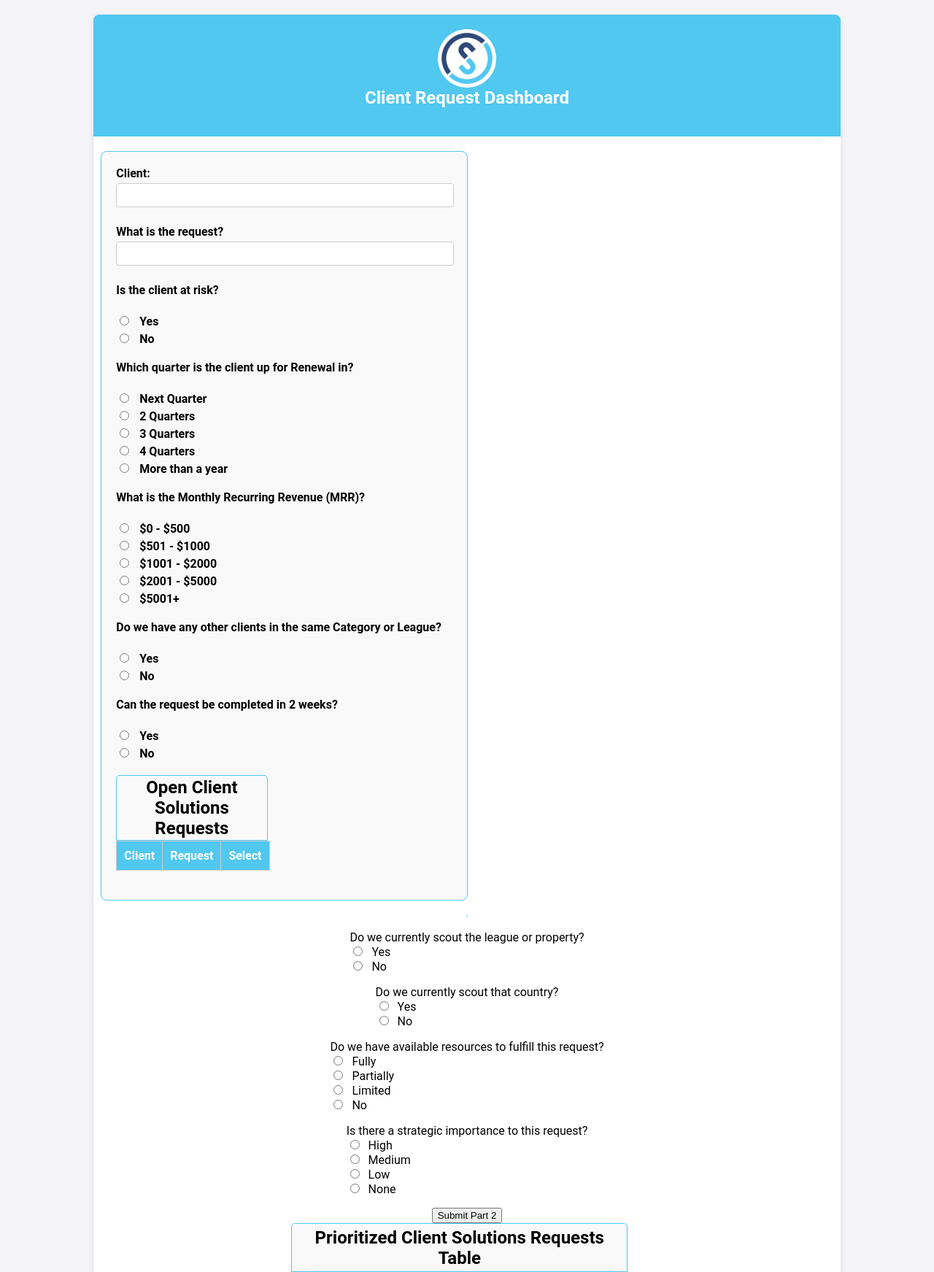
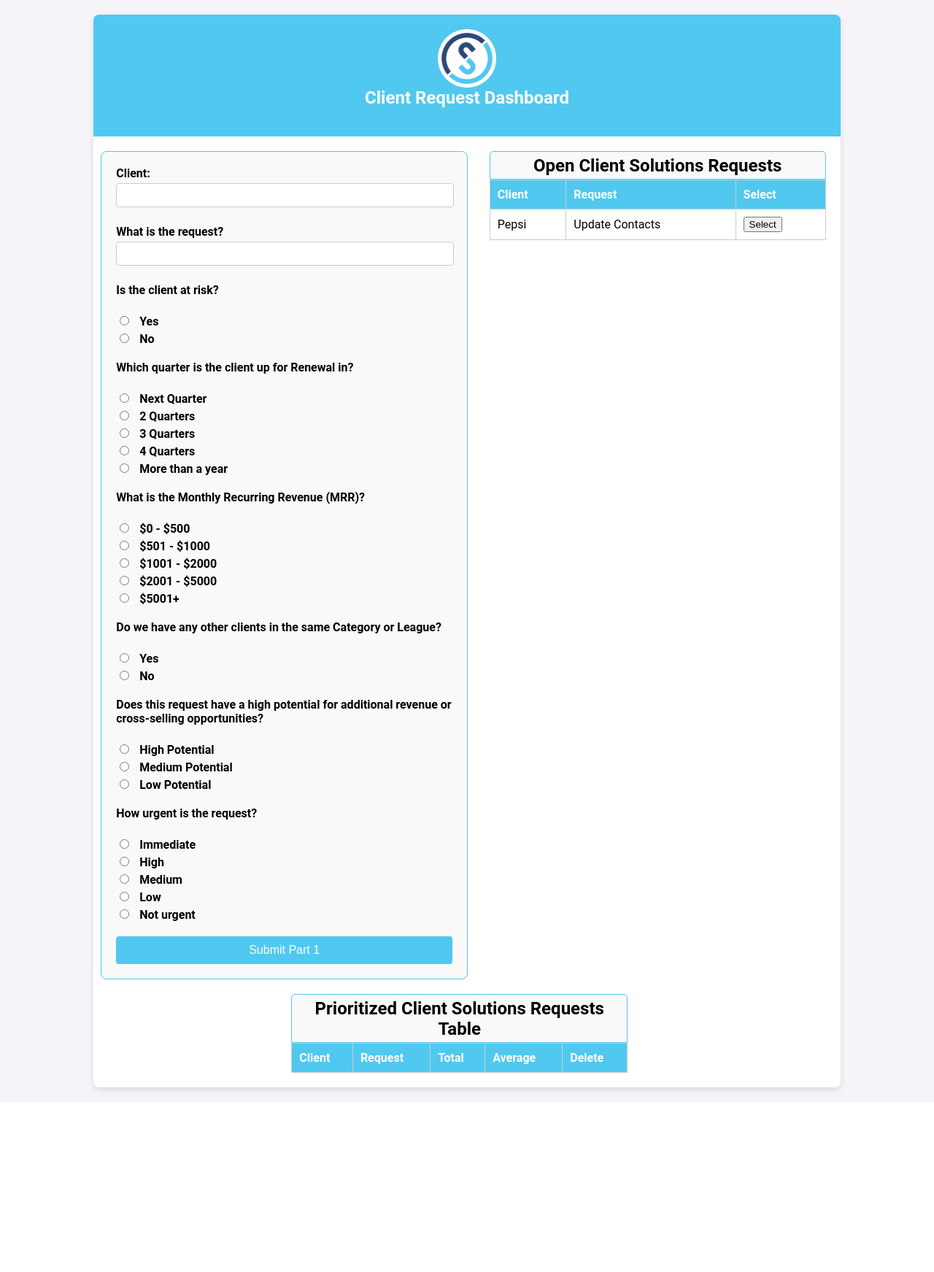
Before and after one commit to cbh49/suClientDash, a Flask app: page / in a window 1280 px wide. Shown: the top 1743 px of the page at 73% size. After the commit the page ends 1500 px from the top, so only its background shows below. Run offline with Flask 2, Linux system fonts and the light colour scheme; data comes from the database, SQL or seed files in the repository; data that the repository does not hold is empty.

Commit message:
Form changes

```diff
--- a/main.py
+++ b/main.py
@@ -110,6 +110,8 @@
     except Exception as e:
         return jsonify({'error': str(e)}), 500
 
+
+
 @app.route('/get-partial-requests', methods=['GET'])
 def get_partial_requests():
     try:
--- a/templates/index.html
+++ b/templates/index.html
@@ -73,13 +73,29 @@
                     <label for="compNo" class="inline-label">No</label>
                 </div>
                 <div class="form-group">
-                    <label for="urgency">Can the request be completed in 2 weeks?</label><br>
-                    <input type="radio" id="urgencyYes" name="urgency" value="0" required>
-                    <label for="urgencyYes" class="inline-label">Yes</label><br>
-                    <input type="radio" id="urgencyNo" name="urgency" value="3">
-                    <label for="urgencyNo" class="inline-label">No</label>
+                    <label for="additional">Does this request have a high potential for additional revenue or cross-selling opportunities?</label><br>
+                    <input type="radio" id="additional5" name="additional" value="5" required>
+                    <label for="additional5" class="inline-label">High Potential</label><br>
+                    <input type="radio" id="additional3" name="additional" value="3">
+                    <label for="additional3" class="inline-label">Medium Potential</label><br>
+                    <input type="radio" id="additional1" name="additional" value="1">
+                    <label for="additional1" class="inline-label">Low Potential</label>
                 </div>
-
+                <div class="form-group">
+                    <label for="urgency">How urgent is the request?</label><br>
+                    <input type="radio" id="urgency5" name="urgency" value="5" required>
+                    <label for="urgency5" class="inline-label">Immediate</label><br>
+                    <input type="radio" id="urgency4" name="urgency" value="4">
+                    <label for="urgency4" class="inline-label">High</label><br>
+                    <input type="radio" id="urgency3" name="urgency" value="3">
+                    <label for="urgency3" class="inline-label">Medium</label><br>
+                    <input type="radio" id="urgency2" name="urgency" value="2">
+                    <label for="urgency2" class="inline-label">Low</label><br>
+                    <input type="radio" id="urgency0" name="urgency" value="0">
+                    <label for="urgency0" class="inline-label">Not urgent</label>
+                </div>
+                <button type="submit" id="submitBtn1">Submit Part 1</button>
+            </form>
 
             <div class="table-container">
                 <h1>Open Client Solutions Requests</h1>
```
Also changed, not shown: sql.py (+2 -11 lines).
